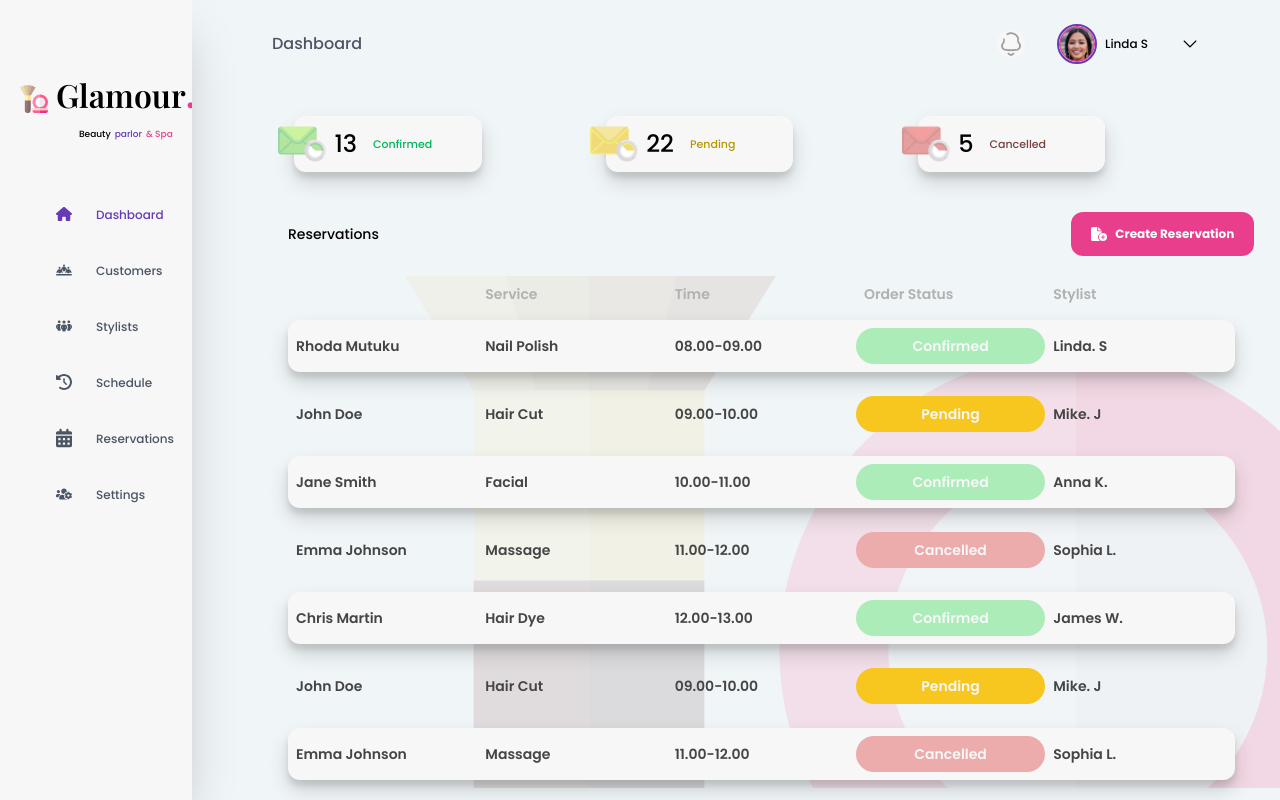
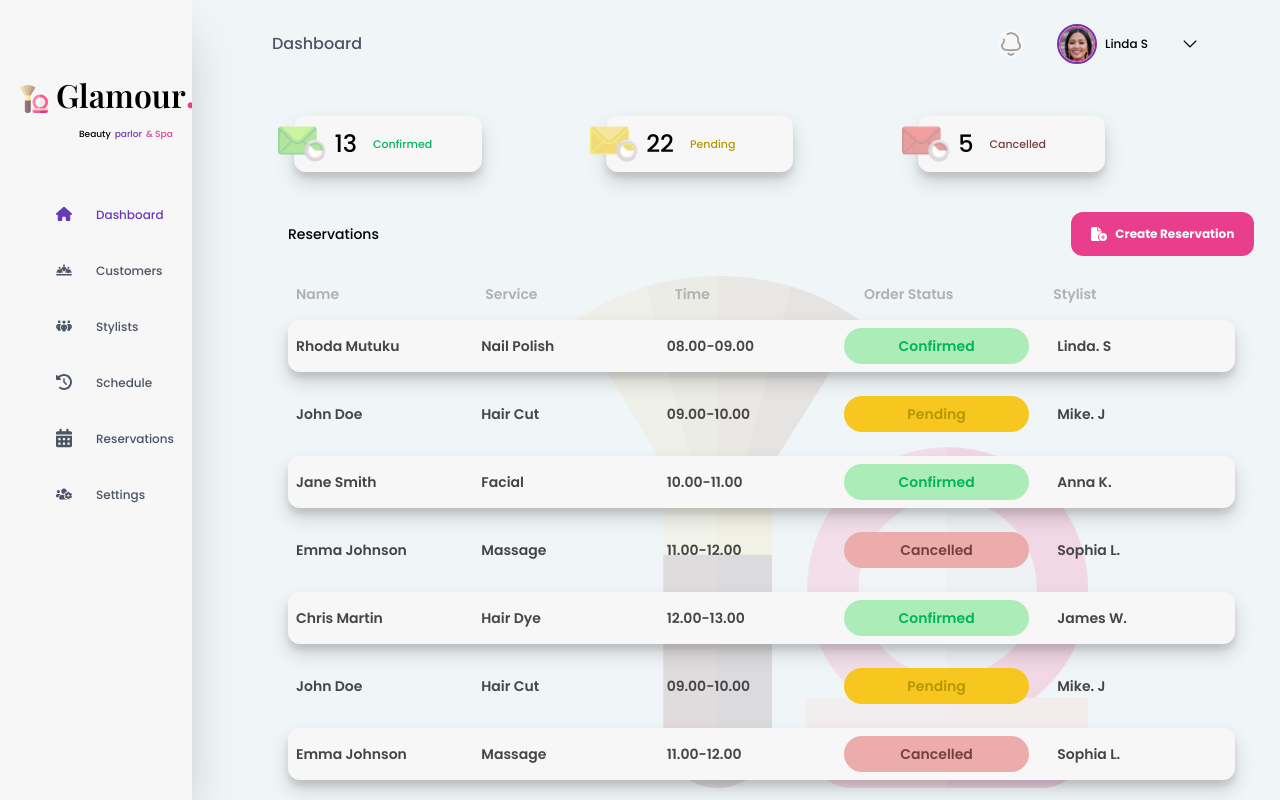
Before and after one commit to DennisMuindi/Salon-MS, a Next.js app: page /dashboard in a window 1280 px wide. Built offline with nearby package versions, Linux system fonts and the light colour scheme; a web font is replaced by a local one.

Commit message:
Changed bg-image from cover to contain and added 'Name' as the thead for tr

```diff
--- a/src/components/Table.tsx
+++ b/src/components/Table.tsx
@@ -3,10 +3,12 @@ import React from "react";
 export default function Table() {
   return (
     <div className="ml-24 my-5 w-full">
-      <div className="flex flex-col w-full  inset-0 bg-[url(/bg-image.png)] bg-cover bg-center bg-no-repeat">
+      <div className="flex flex-col w-full  inset-0 bg-[url(/bg-image.png)] bg-contain bg-center bg-no-repeat">
         {/* Table Header */}
         <div className="flex w-[87%] ">
-          <div className="flex-1 p-2"></div>
+          <div className="flex-1 p-2 text-[#B1B1B1] text-sm font-semibold text-left">
+            Name
+          </div>
           <div className="flex-1 p-2 text-[#B1B1B1] text-sm font-semibold text-left">
             Service
           </div>
@@ -102,7 +104,7 @@ export default function Table() {
               {row.time}
             </div>
             <div
-              className={`flex-1 p-2 ${row.textColor} font-semibold text-sm text-center text-[#f7f7f7] ${row.statusColor} rounded-full`}
+              className={`flex-1 mr-5 p-2 ${row.textColor} font-semibold text-sm text-center ${row.statusColor} rounded-full`}
             >
               {row.status}
             </div>
```
